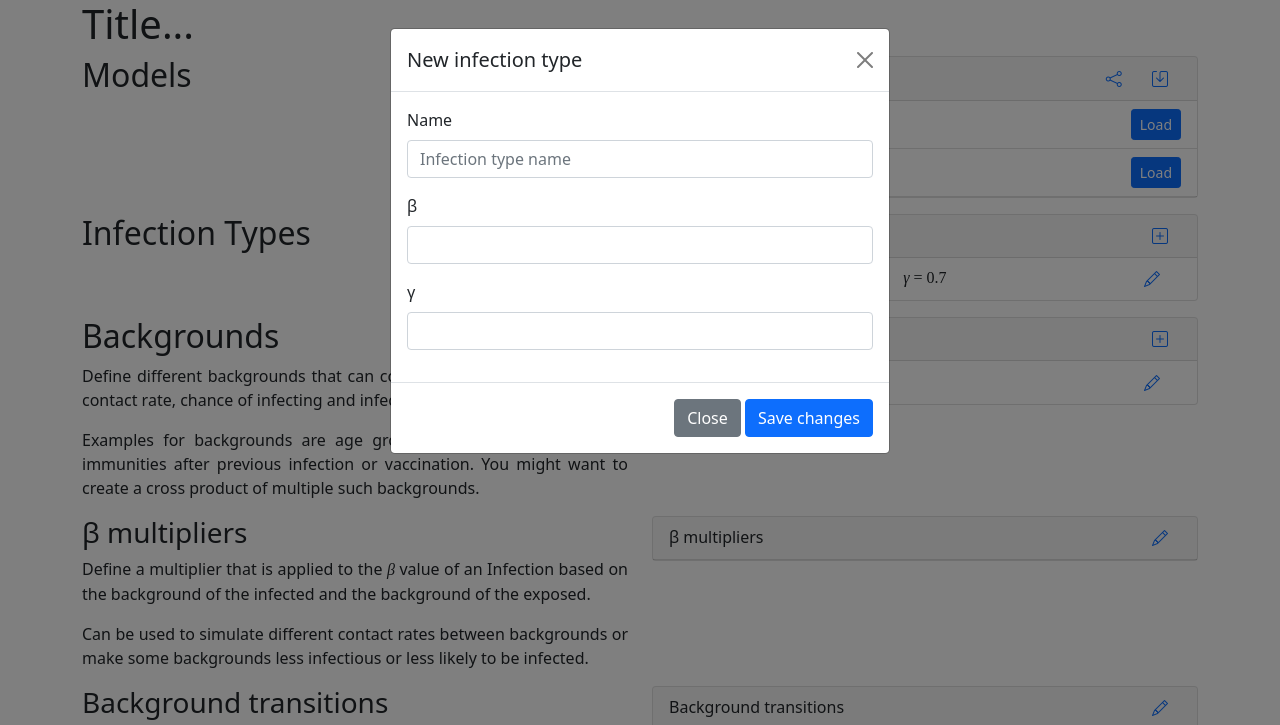
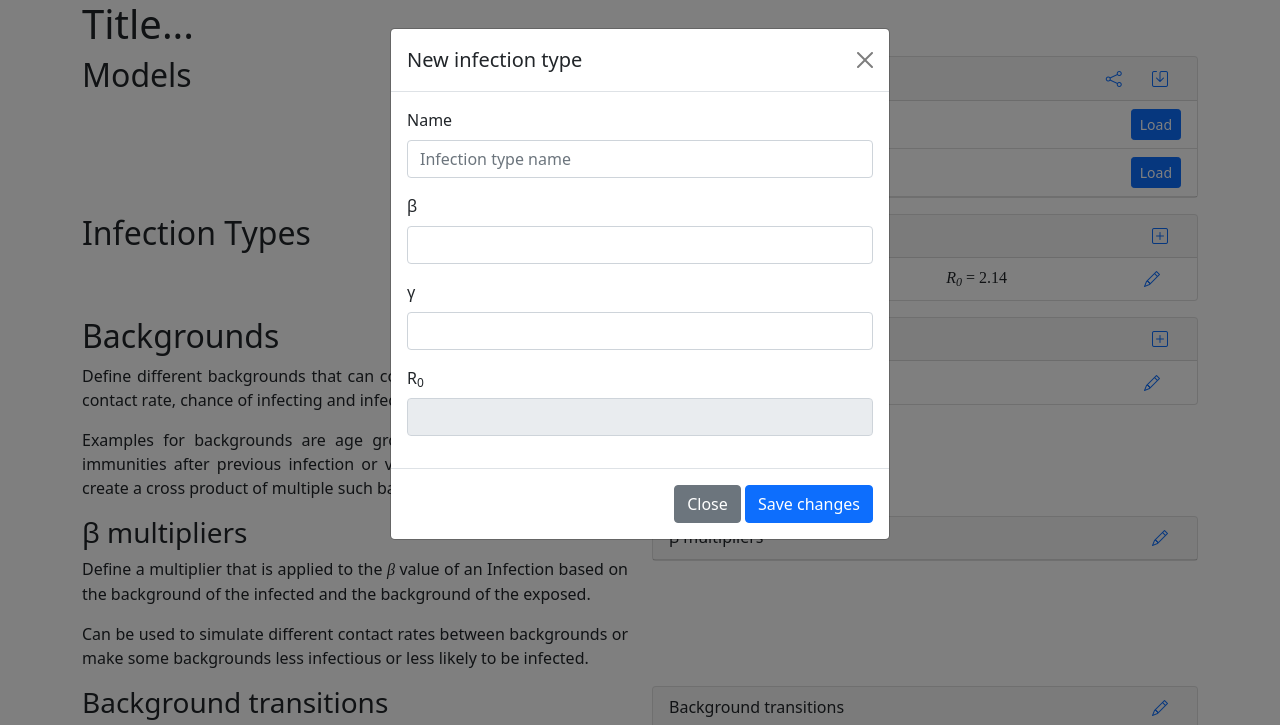
Before and after one commit to MaPePeR/swag-model, a plain HTML site: page index.html in a window 1280 px wide. Both pictures are taken after a click on the button 1160 px from the left and 235 px from the top of the page. Shown: the top 725 px of the page. Drawn offline with nearby package versions, Linux system fonts and the light colour scheme.

Commit message:
Show R0 value for infections

```diff
--- a/index.html
+++ b/index.html
@@ -119,6 +119,7 @@
                                 <td class="infection-type-name">Alpha</td>
                                 <td class="math"><i>&beta;</i> = <span class="infection-type-beta">2.4</span></td>
                                 <td class="math"><i>&gamma;</i> = <span class="infection-type-gamma">1.4</span></td>
+                                <td class="math"><i>R<sub>0</sub></i> = <span class="infection-type-r0">1.4</span></td>
                                 <td class="text-end">
                                     <button type="button" name="button" class="btn btn-link py-0 infection-type-edit-button" aria-label="Edit infection type" data-bs-toggle="modal" data-bs-target="#addEditInfectionTypeModal" data-infection-type="1"><i class="bi bi-pencil"></i></button>
                                     <span class="reorder">
@@ -274,6 +275,10 @@
                         <div class="mb-3">
                             <label for="infectionTypeGamma" class="form-label">&gamma;</label>
                             <input type="number" class="form-control" id="infectionTypeGamma">
+                        </div>
+                        <div class="mb-3">
+                            <label for="infectionTypeR0" class="form-label">R<sub>0</sub></label>
+                            <input type="number" class="form-control" id="infectionTypeR0" readonly>
                         </div>
                     </div>
                     <div class="modal-footer d-flex justify-content-between">
--- a/js/ui.js
+++ b/js/ui.js
@@ -38,6 +38,16 @@ var ui = (function () {
         }
     }
 
+    function updateR0() {
+        const beta =  document.getElementById('infectionTypeBeta').value;
+        const gamma = document.getElementById('infectionTypeGamma').value;
+        if (beta > 0 && gamma > 0) {
+            document.getElementById('infectionTypeR0').value = beta / gamma;
+        } else {
+            document.getElementById('infectionTypeR0').value = '';
+        }
+    }
+
     new class extends FormModal {
         onShow(event) {
             let button = event.relatedTarget;
@@ -59,6 +69,7 @@ var ui = (function () {
                 this.element.querySelector('#infectionTypeGamma').value = infectionType.gamma;
                 this.element.querySelector('.formmodalsubmit[data-modalsubmittype="delete"]').classList.remove('d-none');
             }
+            updateR0();
         }
         onSubmit(submitType, event) {
             if (submitType == 'save') {
@@ -327,6 +338,8 @@ var ui = (function () {
                 model.deserializeB64(model.decompressB64(library.getLocalLibraryEntry(button.dataset.localLibraryEntryKey)));
             }
         });
+
+        document.getElementById('addEditInfectionTypeModal').addEventListener('input', updateR0);
         document.getElementById('timestepnumberinput').addEventListener('change', function () {
             model.setTimesteps(document.getElementById('timestepnumberinput').value);
         });
@@ -346,6 +359,7 @@ var ui = (function () {
         let name = t.content.querySelector('.infection-type-name');
         let beta = t.content.querySelector('.infection-type-beta');
         let gamma = t.content.querySelector('.infection-type-gamma');
+        let r0 = t.content.querySelector('.infection-type-r0');
         let editButton = t.content.querySelector('.infection-type-edit-button');
 
         let infectionTypes = model.getInfectionTypes();
@@ -359,6 +373,7 @@ var ui = (function () {
                 name.innerText = infectionType.name;
                 beta.innerText = infectionType.beta;
                 gamma.innerText = infectionType.gamma;
+                r0.innerText = (infectionType.beta / infectionType.gamma).toFixed(2);
                 editButton.dataset.infectionType = infectionType.number;
                 fragment.appendChild(document.importNode(t.content, true));
             });
```
